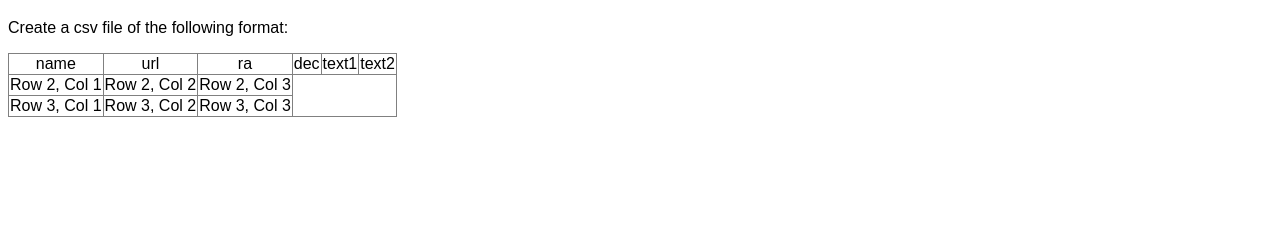
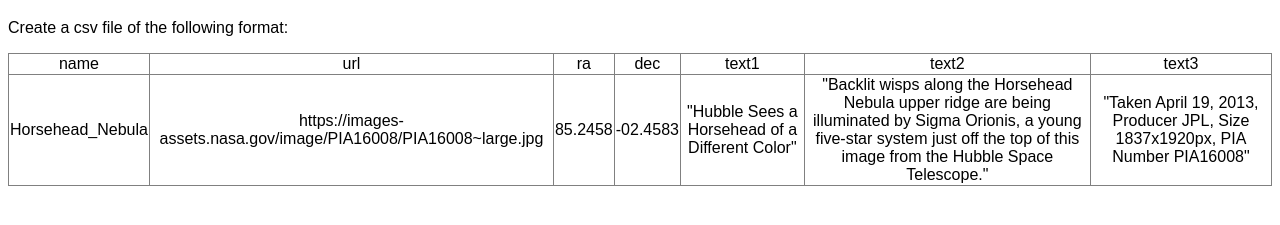
Before and after one commit to jamesmungall/SpaceApps25, a plain HTML site: page make_your_own.html in a window 1280 px wide. Shown: the part 115-340 px from the top of the page. Drawn offline with Linux system fonts and the light colour scheme.

Commit message:
Update make_your_own.html

```diff
--- a/make_your_own.html
+++ b/make_your_own.html
@@ -22,17 +22,18 @@
 <td>dec</td>
 <td>text1</td>
 <td>text2</td>
+<td>text3</td>
 </tr>
 <tr>
-<td>Row 2, Col 1</td>
-<td>Row 2, Col 2</td>
-<td>Row 2, Col 3</td>
+<td>Horsehead_Nebula</td>
+<td>https://images-assets.nasa.gov/image/PIA16008/PIA16008~large.jpg</td>
+<td>85.2458</td>
+<td>-02.4583</td>
+<td> "Hubble Sees a Horsehead of a Different Color"</td>
+<td>"Backlit wisps along the Horsehead Nebula upper ridge are being illuminated by Sigma Orionis, a young five-star system just off the top of this image from the Hubble Space Telescope."</td>
+<td>"Taken April 19, 2013, Producer JPL, Size 1837x1920px, PIA Number PIA16008"</td>
 </tr>
-<tr>
-<td>Row 3, Col 1</td>
-<td>Row 3, Col 2</td>
-<td>Row 3, Col 3</td>
-</tr>
+
 </table>
 
 </body>
```
